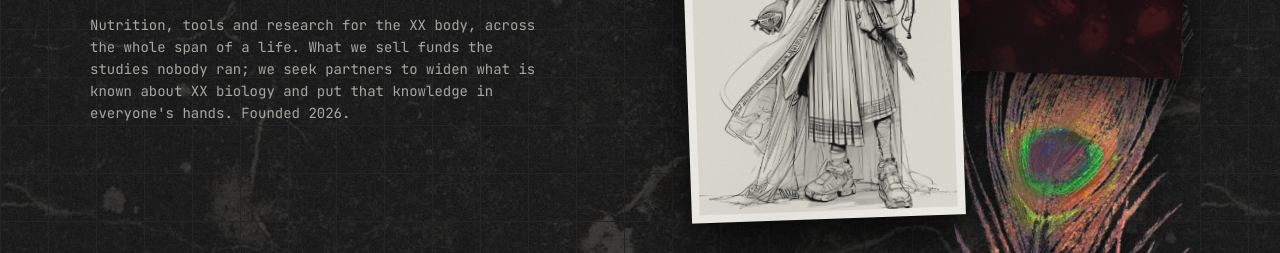
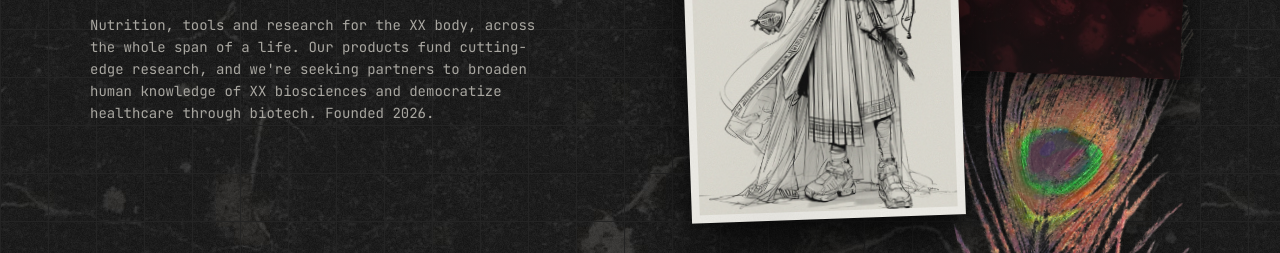
Before and after one commit to introverb/hera-sites, a plain HTML site: page herabio.tech/index.html in a window 1280 px wide. Shown: the part 547-800 px from the top of the page. Drawn offline with Linux system fonts and the light colour scheme.

Commit message:
Hero copy in founder's words
Co-Authored-By: Claude Fable 5.1 <noreply@anthropic.com>
Claude-Session: https://claude.ai/code/session_01AVabTRsKoHpHLheAooNiPc

```diff
--- a/herabio.tech/index.html
+++ b/herabio.tech/index.html
@@ -171,7 +171,7 @@ footer a{text-decoration:none}footer a:hover{text-decoration:underline}
       <svg class="lockup" viewBox="153 -459 8636 1893" role="img" aria-label="HERA"><use href="#heraLockup"/></svg>
       <div class="sub">BIOTECH</div>
       <h1 class="lede">Biotech for the XX body.</h1>
-      <p>Nutrition, tools and research for the XX body, across the whole span of a life. What we sell funds the studies nobody ran; we seek partners to widen what is known about XX biology and put that knowledge in everyone's hands. Founded 2026.</p>
+      <p>Nutrition, tools and research for the XX body, across the whole span of a life. Our products fund cutting-edge research, and we're seeking partners to broaden human knowledge of XX biosciences and democratize healthcare through biotech. Founded 2026.</p>
     </div>
     <div class="hero-art" aria-label="Pen sketch of Hera in techwear and Greek dress, pinned over a pomegranate print">
       <div class="seeds" role="img" aria-label="Pomegranate arils, red duotone"></div>
```
